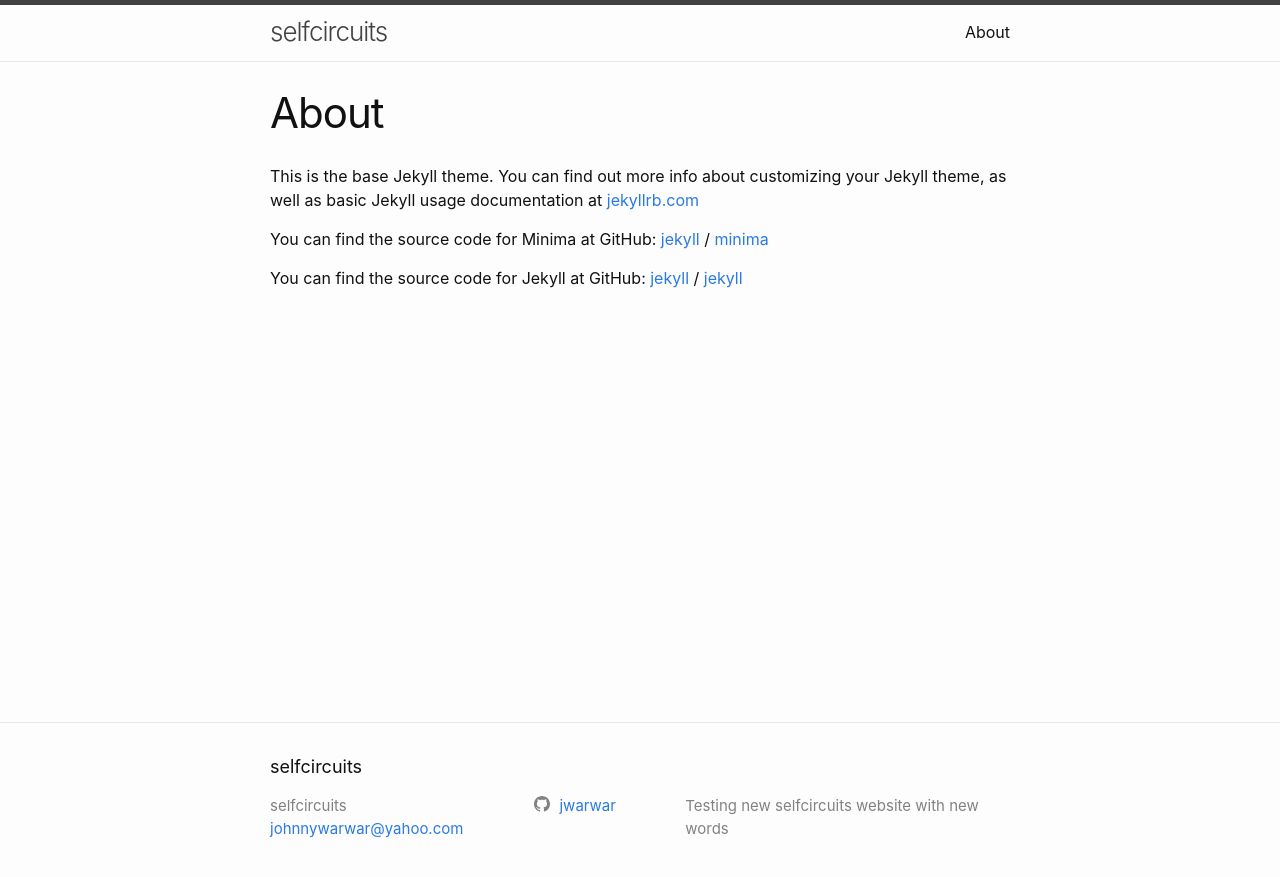
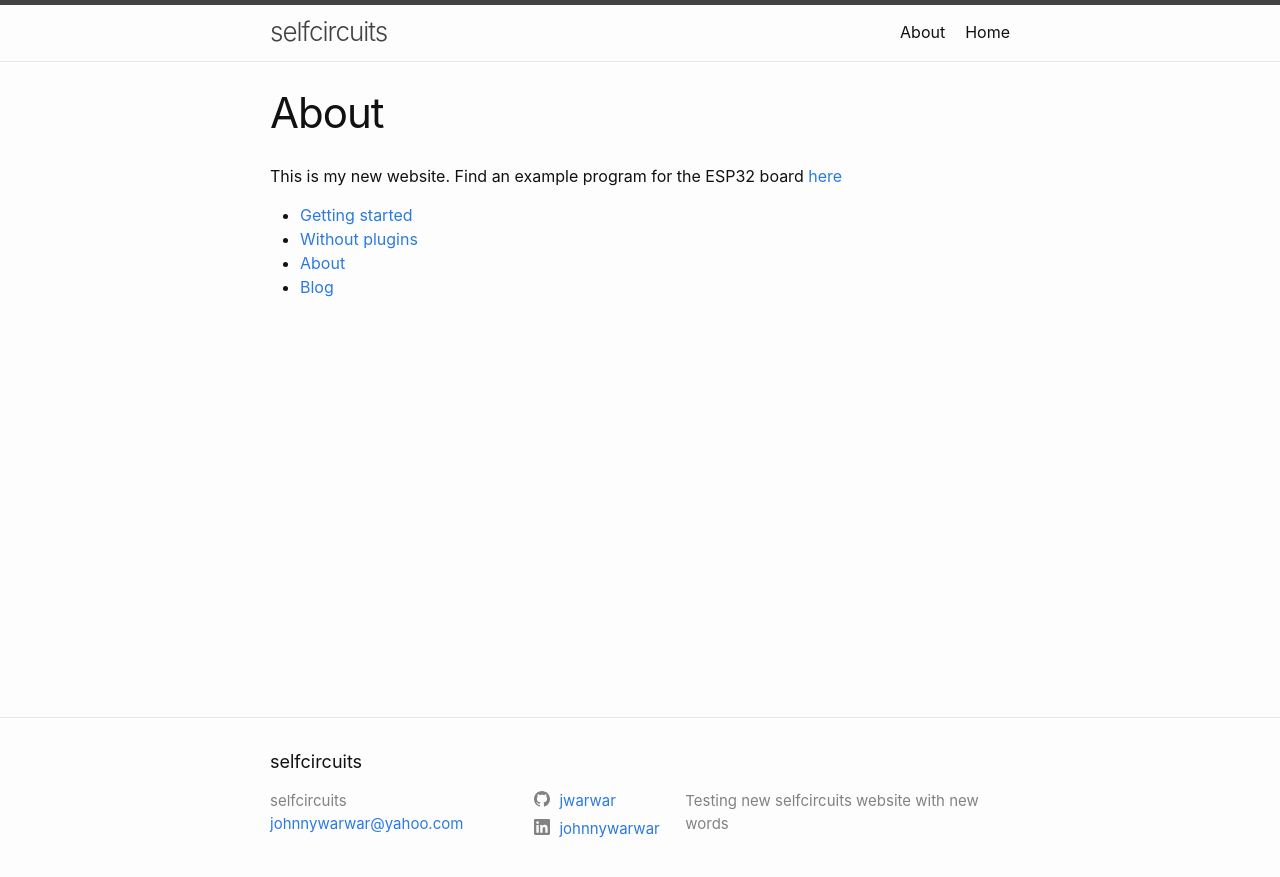
Before and after one commit to jwarwar/jwarwar.github.io, a Jekyll site: the page built from about.markdown, in a window 1280 px wide. Shown: the top 877 px of the page. Built offline with Jekyll 4.4.1, drawn with Linux system fonts in a browser that asks for light colours.

Commit message:
a few new page updates

```diff
--- a/_config.yml
+++ b/_config.yml
@@ -26,6 +26,7 @@ baseurl: "" # the subpath of your site, e.g. /blog
 url: "https://selfcircuits.com" # the base hostname & protocol for your site, e.g. http://example.com
 twitter_username:
 github_username:  jwarwar
+linkedin_username: johnnywarwar
 
 # Build settings
 
@@ -37,6 +38,7 @@ plugins:
 
 #gems:
 #  - jekyll-seo-tag
+
 
 # Exclude from processing.
 # The following items will not be processed, by default.
--- /dev/null
+++ b/_includes/simple-menu.html
@@ -0,0 +1,7 @@
+
+<ul>
+  <li {% if page.url contains '/getting-started' %}class="active"{% endif %}><a href="/getting-started/">Getting started</a></li>
+  <li {% if page.url contains '/without-plugin' %}class="active"{% endif %}><a href="/without-plugins/">Without plugins</a></li>
+  <li {% if page.url contains '/about' %}class="active"{% endif %}><a href="/about/">About</a></li>
+  <li {% if page.url contains '/blog' %}class="active"{% endif %}><a href="/blog/">Blog</a></li>
+</ul>
--- a/_layouts/home.html
+++ b/_layouts/home.html
@@ -1,5 +1,5 @@
 ---
-title: home
+title: Home
 layout: default
 ---
 
--- a/about.markdown
+++ b/about.markdown
@@ -4,15 +4,6 @@ title: About
 permalink: /about/
 ---
 
-This is the base Jekyll theme. You can find out more info about customizing your Jekyll theme, as well as basic Jekyll usage documentation at [jekyllrb.com](https://jekyllrb.com/)
+This is my new website. Find an example program for the ESP32 board [here](https://selfcircuits.com/example)
 
-You can find the source code for Minima at GitHub:
-[jekyll][jekyll-organization] /
-[minima](https://github.com/jekyll/minima)
-
-You can find the source code for Jekyll at GitHub:
-[jekyll][jekyll-organization] /
-[jekyll](https://github.com/jekyll/jekyll)
-
-
-[jekyll-organization]: https://github.com/jekyll
+{% include simple-menu.html %}
--- /dev/null
+++ b/example/hello.txt
@@ -0,0 +1 @@
+Hi Greg
```
Also changed, not shown: index.markdown (+5 -3 lines).
